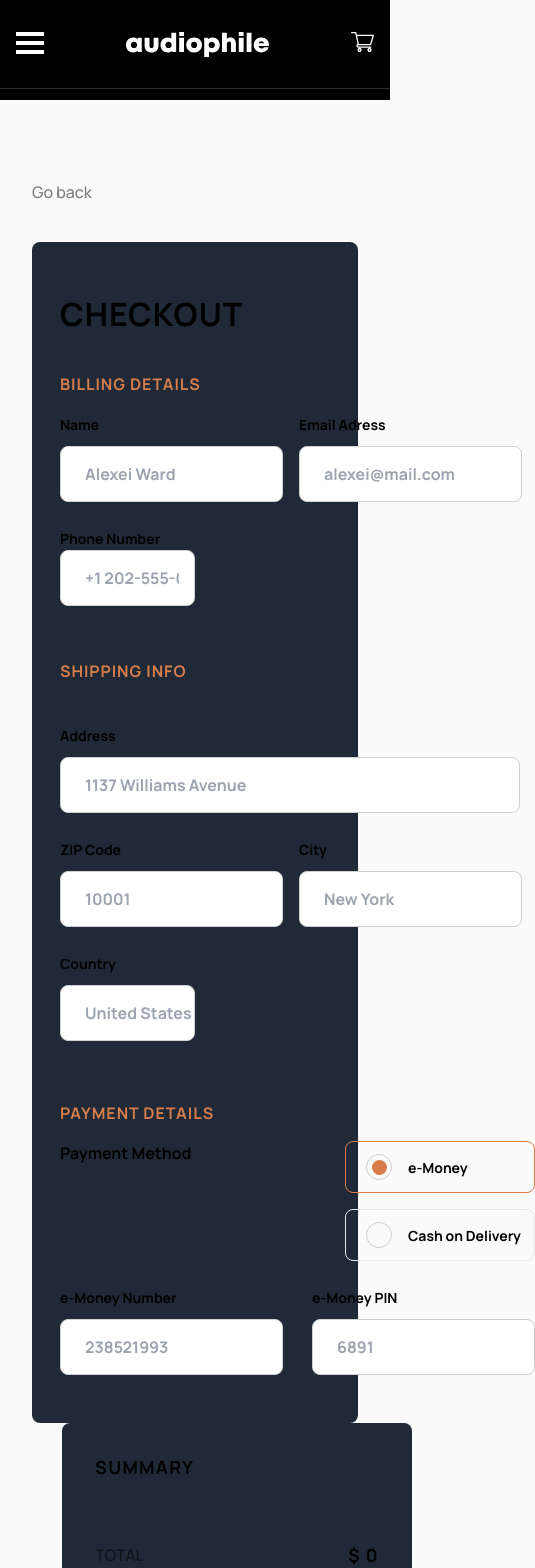
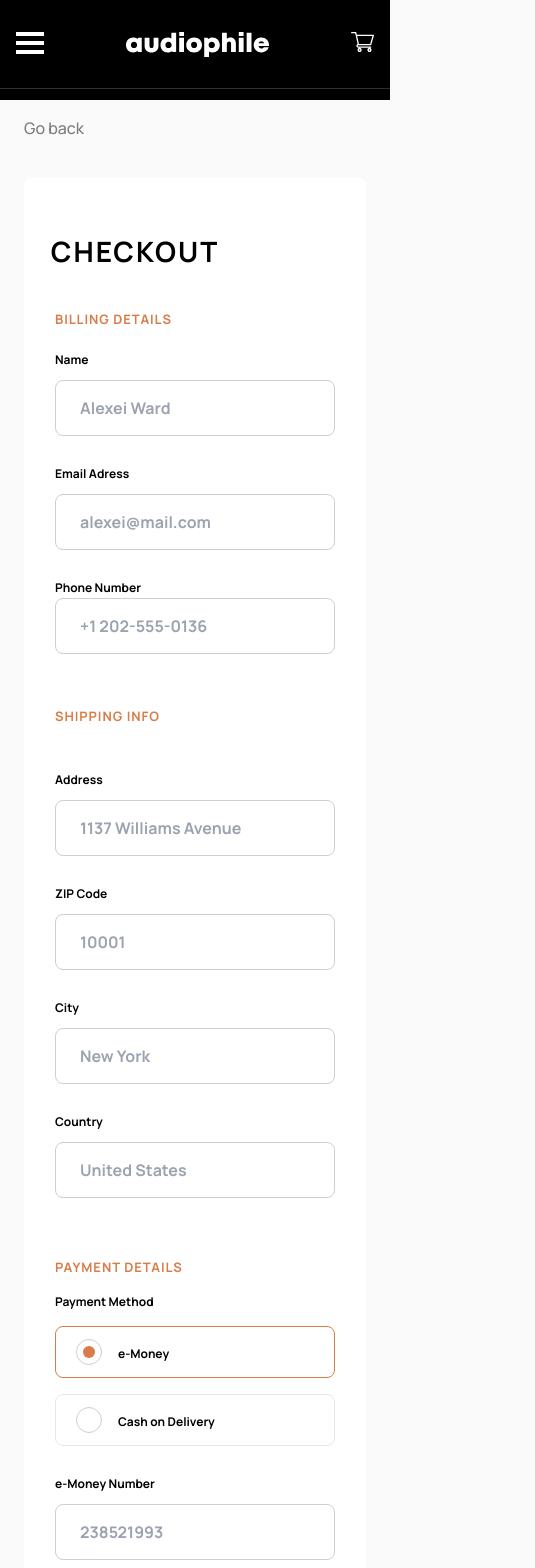
Before and after one commit to GustavoJuvino/Audiophile-Website, a Next.js app: page /checkout in a window 390 px wide. Shown: the top 1568 px of the page, 535 px wide, since content can reach past the window. Built offline with nearby package versions, Linux system fonts and the light colour scheme.

Commit message:
design: form checkout responsive

```diff
--- a/app/Components/CheckoutDetails/Legend.tsx
+++ b/app/Components/CheckoutDetails/Legend.tsx
@@ -6,6 +6,7 @@ export function Legend({...props}: HTMLAttributes<HTMLLegendElement>) {
             {...props}
             className="
                 font-bold
+                max-sm:text-[13px]
                 mb-4
                 uppercase
                 tracking-[0.93px]
--- a/app/Components/Form/Input.tsx
+++ b/app/Components/Form/Input.tsx
@@ -36,6 +36,7 @@ export function Input({name, error, ...props}: InputProps) {
                         xl:w-[285px]
                         lg:w-full
                         md:w-[285px]
+                        max-mobile:w-[180px]
                         h-14
                         pl-6
                         border-[1px]
--- a/app/Components/Form/Label.tsx
+++ b/app/Components/Form/Label.tsx
@@ -10,7 +10,7 @@ export function Label({error, ...props}: LabelProps) {
     return (
         <div>
             <label
-                className={`text-[14px] font-bold ${error && "text-red-500"}`}
+                className={`sm:text-[14px] text-[12px] font-bold ${error && "text-red-500"}`}
                 {...props}
             />
         </div>
--- a/app/checkout/Checkout.tsx
+++ b/app/checkout/Checkout.tsx
@@ -51,16 +51,34 @@ const Checkout: React.FC<CheckoutProps> = ({ errors }) => {
     const handleRadioCheck = (e: React.ChangeEvent<HTMLInputElement>): void => setSelectedRadionBtn(e.currentTarget.value);
 
     return (
-        <main className="bg-gray-800 xl:w-[730px] lg:w-auto md:w-[689px] h-full rounded-lg">
-            <section className="lg:px-12 px-7 pb-12">
-                <h1 className="mt-[54px] text-4xl uppercase">
+        <main className="
+                bg-white
+                xl:w-[730px]
+                lg:w-auto
+                md:w-[689px]
+                w-auto
+                h-full
+                rounded-lg
+            "
+        >
+            <section className="flex flex-col max-sm:items-center lg:px-12 px-7 pb-12">
+                <h1 className="
+                        mt-[54px]
+                        max-sm:mr-[7.5rem]
+                        max-mobile:mr-[5.5rem]
+                        sm:text-4xl
+                        mobile:text-2xl
+                        text-lg
+                        uppercase
+                    "
+                >
                     Checkout
                 </h1>
 
                 <CheckoutDetails.Section>
                     <CheckoutDetails.Legend> Billing Details </CheckoutDetails.Legend>
 
-                    <CheckoutDetails.Wrapper>
+                    <CheckoutDetails.Wrapper className="max-sm:flex-col">
                         <Form.Field>
                             <Form.Label htmlFor="name" error={errors.name}>
                                 Name
@@ -98,7 +116,7 @@ const Checkout: React.FC<CheckoutProps> = ({ errors }) => {
                             name="phone"
                             error={errors.phone}
                             placeholder="+1 202-555-0136"
-                            className="max-xl:w-[50%]"
+                            className="max-xl:sm:w-[50%] max-sm:w-[280px]"
                         />
                     </Form.Field>
                 </CheckoutDetails.Section>
@@ -116,11 +134,11 @@ const Checkout: React.FC<CheckoutProps> = ({ errors }) => {
                             name="address"
                             error={errors.address}
                             placeholder="1137 Williams Avenue"
-                            className="xl:w-[634px] md:w-[92%] w-[460px]"
+                            className="xl:w-[634px] md:w-[92%] sm:w-[460px]"
                         />
                     </Form.Field>
 
-                    <CheckoutDetails.Wrapper>
+                    <CheckoutDetails.Wrapper className="max-sm:flex-col">
                         <Form.Field>
                             <Form.Label htmlFor="zip_code" error={errors.zip_code} >
                                 ZIP Code
@@ -158,18 +176,18 @@ const Checkout: React.FC<CheckoutProps> = ({ errors }) => {
                             name="country"
                             error={errors.country}
                             placeholder="United States"
-                            className="max-xl:w-[50%]"
+                            className="max-xl:sm:w-[50%] max-sm:w-[280px]"
                         />
                     </Form.Field>
                 </CheckoutDetails.Section>
 
-                <CheckoutDetails.Section className="max-md:w-[475px] mt-[60px]">
+                <CheckoutDetails.Section className="md:w-full sm:w-[475px] mobile:w-[280px] mt-[60px]">
                     <CheckoutDetails.Legend> Payment Details </CheckoutDetails.Legend>
 
-                    <div className="w-full flex justify-between">
-                        <h2 className="font-bold"> Payment Method </h2>
+                    <div className="w-full flex max-sm:flex-col justify-between">
+                        <h2 className="font-bold max-sm:text-xs"> Payment Method </h2>
 
-                        <CheckoutDetails.Wrapper className="flex-col gap-4 flex-nowrap">
+                        <CheckoutDetails.Wrapper className="flex flex-col gap-4 max-sm:mt-4">
                             {paymentMethods.map((payment) => (
                                 <Form.Field
                                     key={payment.name}
@@ -180,7 +198,9 @@ const Checkout: React.FC<CheckoutProps> = ({ errors }) => {
                                         pl-5
                                         gap-4
                                         md:w-[289px]
-                                        w-[190px]
+                                        sm:w-[190px]
+                                        mobile:w-[280px]
+                                        w-auto
                                         h-auto
                                         border-[1px]
                                         rounded-lg
@@ -206,7 +226,7 @@ const Checkout: React.FC<CheckoutProps> = ({ errors }) => {
                     </div>
 
                     {selectedRadioBtn === "e-money" && (
-                        <div className="flex gap-4 justify-between mt-6">
+                        <div className="flex max-sm:flex-col sm:gap-4 gap-6 justify-between sm:mt-6 mt-6">
                             {paymentMethods[0].inputsMoney?.map((input) => (
                                 <Form.Field key={input.name}>
                                     <Form.Label
@@ -221,7 +241,7 @@ const Checkout: React.FC<CheckoutProps> = ({ errors }) => {
                                         name={input.name}
                                         error={input.name === "moneyPIN" ? errors.moneyPIN : errors.moneyNumber}
                                         placeholder={input.value.toString()}
-                                        className="xl:w-[285px]"
+                                        className="xl:w-[285px] max-sm:w-[280px]"
                                     />
                                 </Form.Field>
                             ))}
@@ -231,9 +251,9 @@ const Checkout: React.FC<CheckoutProps> = ({ errors }) => {
                     {selectedRadioBtn === "cash" && (
                         <div className="w-full h-auto flex gap-x-8 mt-[30px]">
                             <CashIcon />
-                            <p className="text-[15px] opacity-50 font-medium">
-                                The ‘Cash on Delivery’ option enables you to pay in cash when our delivery <br />
-                                courier arrives at your residence. Just make sure your address is correct so <br />
+                            <p className="sm:text-[15px] text-[13px] max-sm:w-[50%] opacity-50 font-medium">
+                                The ‘Cash on Delivery’ option enables you to pay in cash when our delivery <br className="max-sm:hidden" />
+                                courier arrives at your residence. Just make sure your address is correct so <br className="max-sm:hidden" />
                                 that your order will not be cancelled.
                             </p>
                         </div>
--- a/app/checkout/page.tsx
+++ b/app/checkout/page.tsx
@@ -60,7 +60,19 @@ const page = () => {
 
   return (
     <main className="w-full h-auto flex justify-center">
-      <section className="lg:w-[1110px] w-full h-full lg:mx-8 max-lg:px-8 mt-20 mb-12">
+      <section className="
+            lg:w-[1110px]
+            w-full
+            h-full
+            lg:mx-8
+            max-lg:md:px-8
+            px-6
+            md:mt-20
+            sm:mt-12
+            mt-4
+            mb-12
+          "
+        >
         <span className="font-medium opacity-50">
           Go back
         </span>
--- a/app/globals.css
+++ b/app/globals.css
@@ -73,8 +73,8 @@ input[type="radio"] {
 .selected::before {
   content: "";
   position: absolute;
-  width: 15px;
-  height: 15px;
+  width: 12px;
+  height: 12px;
   border-radius: 100%;
   background-color: #D87D4A;
 }
```
